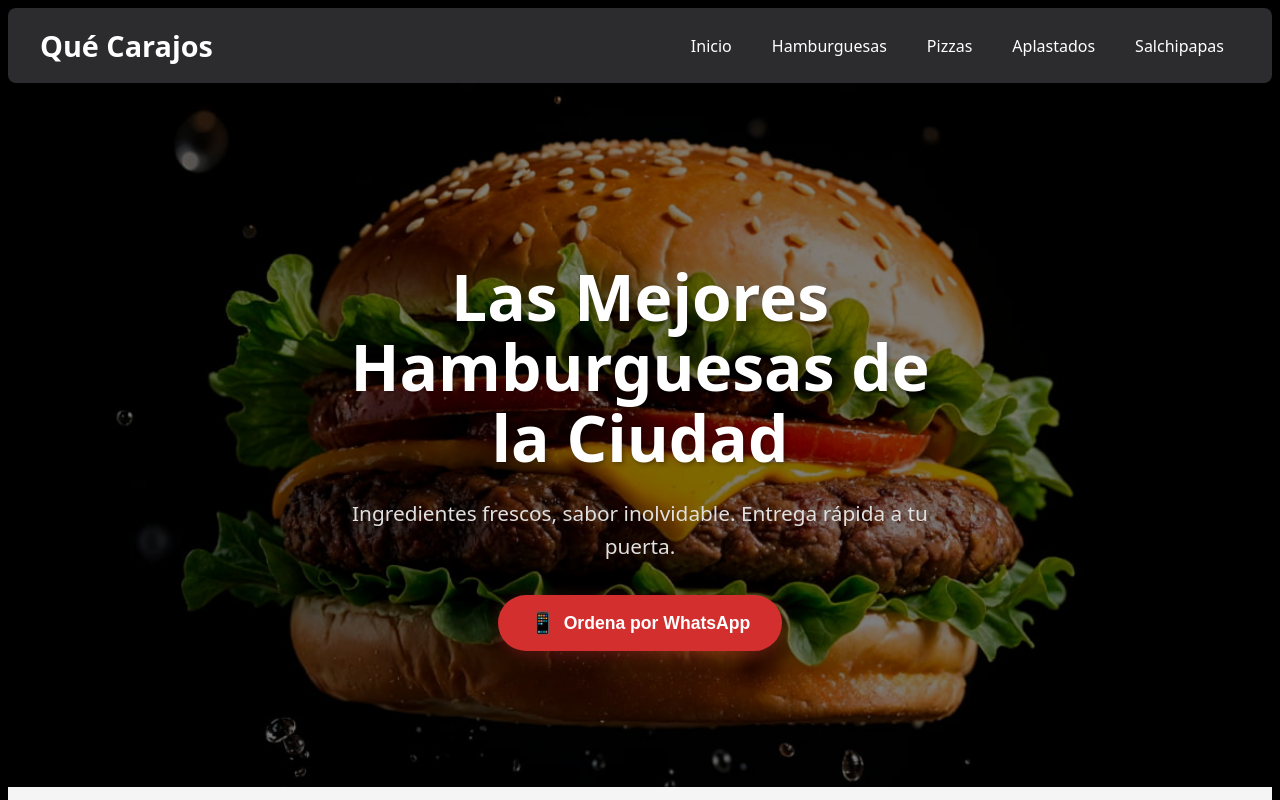
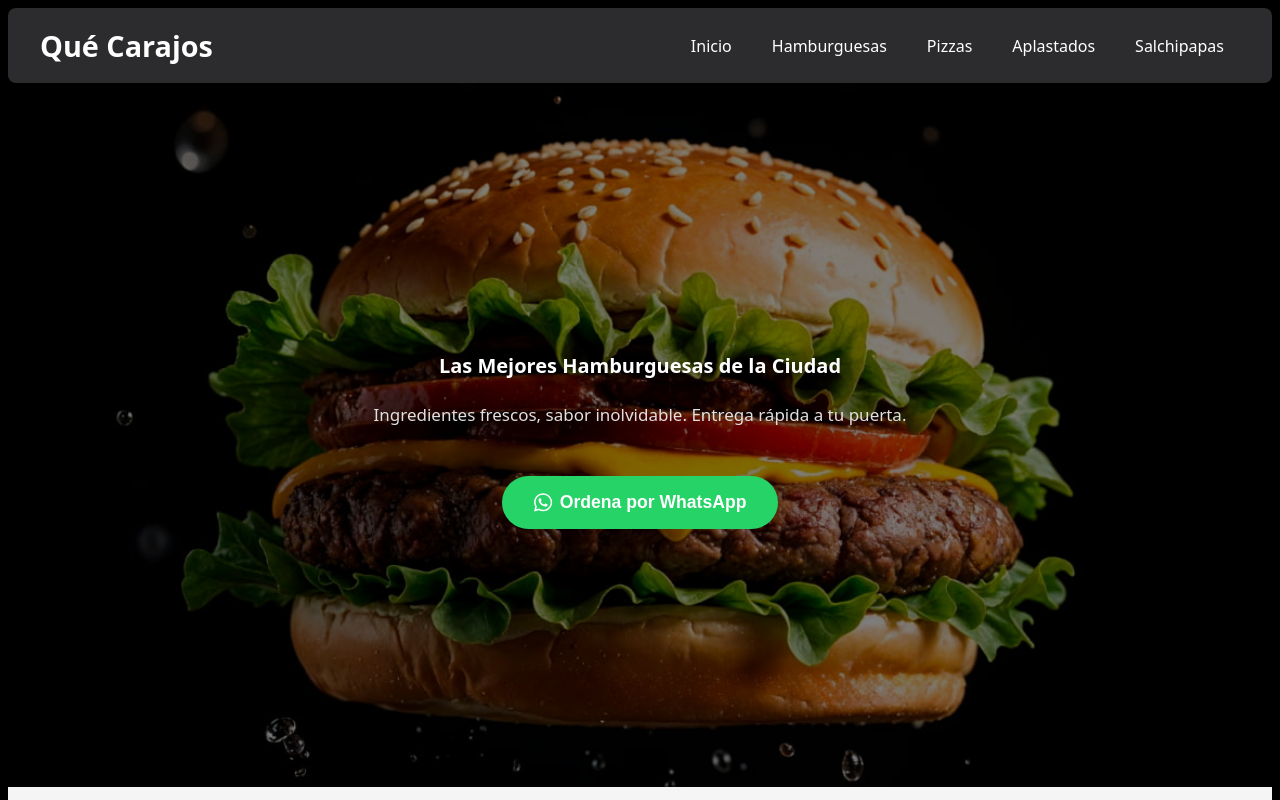
Before and after one commit to JotaJotaM1/menu_quecarajos, a React (Vite) app: page /menu_quecarajos/home in a window 1280 px wide. Shown: the top 800 px of the page. Built offline with nearby package versions, Linux system fonts and the light colour scheme.

Commit message:
update for hero section

```diff
--- a/package.json
+++ b/package.json
@@ -13,6 +13,11 @@
     "deploy": "gh-pages -d dist"
   },
   "dependencies": {
+    "@fortawesome/fontawesome-svg-core": "^6.7.2",
+    "@fortawesome/free-brands-svg-icons": "^6.7.2",
+    "@fortawesome/free-regular-svg-icons": "^6.7.2",
+    "@fortawesome/free-solid-svg-icons": "^6.7.2",
+    "@fortawesome/react-fontawesome": "^0.2.2",
     "gh-pages": "^6.3.0",
     "qrcode.react": "^4.2.0",
     "react": "^19.0.0",
--- a/src/pages/Home.jsx
+++ b/src/pages/Home.jsx
@@ -1,5 +1,7 @@
 import { Link } from 'react-router-dom';
 import '../styles/pages/Home.css'
+import { FontAwesomeIcon } from '@fortawesome/react-fontawesome'
+import { faWhatsapp } from '@fortawesome/free-brands-svg-icons'
 
 function Home() {
     const handleWhatsAppClick = () => {
@@ -17,14 +19,13 @@ function Home() {
                     <h1>Las Mejores Hamburguesas de la Ciudad</h1>
                     <p>Ingredientes frescos, sabor inolvidable. Entrega rápida a tu puerta.</p>
                     <button className="cta-button" onClick={handleWhatsAppClick}>
-                        <span className="whatsapp-icon">📱</span>
+                        <FontAwesomeIcon icon={faWhatsapp} className="whatsapp-icon" />
                         Ordena por WhatsApp
                     </button>
                 </div>
             </div>
 
             <div className="menu-links">
-                <Link to="/home" className="menu-link">home</Link><br></br>
                 <Link to="/hamburguesas" className="menu-link">Hamburguesas</Link><br></br>
                 <Link to="/pizzas" className="menu-link">Pizzas</Link><br></br>
                 <Link to="/aplastados" className="menu-link">Aplastados</Link><br></br>
--- a/src/styles/pages/Home.css
+++ b/src/styles/pages/Home.css
@@ -42,23 +42,23 @@
 }
 
 .hero-content h1 {
-    font-size: clamp(2.5rem, 5vw, 4rem);
+    font-size: 20px;
     color: white;
-    font-weight: 700;
+    font-weight: 900;
     line-height: 1.1;
     margin-bottom: 1.5rem;
     text-shadow: 2px 2px 4px rgba(0, 0, 0, 0.3);
 }
 
 .hero-content p {
-    font-size: clamp(1.1rem, 2vw, 1.3rem);
+    font-size: 17px;
     color: #e0e0e0;
-    margin-bottom: 2rem;
+    margin-bottom: 3rem;
     line-height: 1.6;
 }
 
 .cta-button {
-    background-color: #d32f2f;
+    background-color: #25D366;
     color: white;
     border: none;
     padding: 1rem 2rem;
@@ -70,14 +70,12 @@
     align-items: center;
     gap: 0.5rem;
     transition: all 0.3s ease;
-    box-shadow: 0 4px 15px rgba(211, 47, 47, 0.3);
     animation: pulse 2s infinite;
 }
 
 .cta-button:hover {
-    background-color: #b71c1c;
+    background-color: #25D366;
     transform: translateY(-2px);
-    box-shadow: 0 6px 20px rgba(211, 47, 47, 0.4);
 }
 
 .whatsapp-icon {
@@ -100,59 +98,6 @@
     object-fit: contain;
     filter: drop-shadow(0 10px 20px rgba(0, 0, 0, 0.3));
     animation: float 3s ease-in-out infinite;
-}
-
-/* Animaciones */
-@keyframes slideInLeft {
-    from {
-        opacity: 0;
-        transform: translateX(-50px);
-    }
-    to {
-        opacity: 1;
-        transform: translateX(0);
-    }
-}
-
-@keyframes slideInRight {
-    from {
-        opacity: 0;
-        transform: translateX(50px);
-    }
-    to {
-        opacity: 1;
-        transform: translateX(0);
-    }
-}
-
-@keyframes float {
-    0%, 100% {
-        transform: translateY(0);
-    }
-    50% {
-        transform: translateY(-10px);
-    }
-}
-
-@keyframes pulse {
-    0% {
-        box-shadow: 0 4px 15px rgba(211, 47, 47, 0.3);
-    }
-    50% {
-        box-shadow: 0 4px 25px rgba(211, 47, 47, 0.5);
-    }
-    100% {
-        box-shadow: 0 4px 15px rgba(211, 47, 47, 0.3);
-    }
-}
-
-@keyframes drift {
-    from {
-        transform: translateY(0);
-    }
-    to {
-        transform: translateY(-100px);
-    }
 }
 
 /* Responsive */
```
Also changed, not shown: 1 other file (tests, documents, lock files or other folders).
